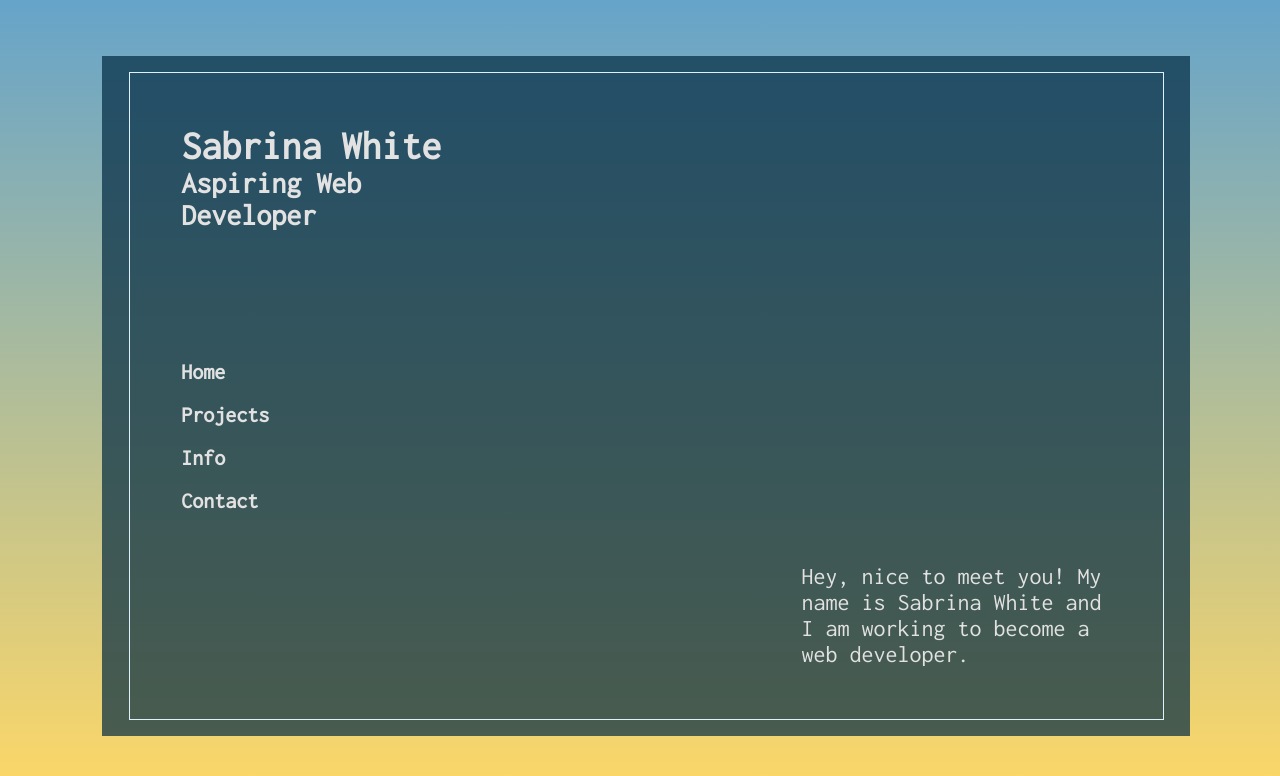
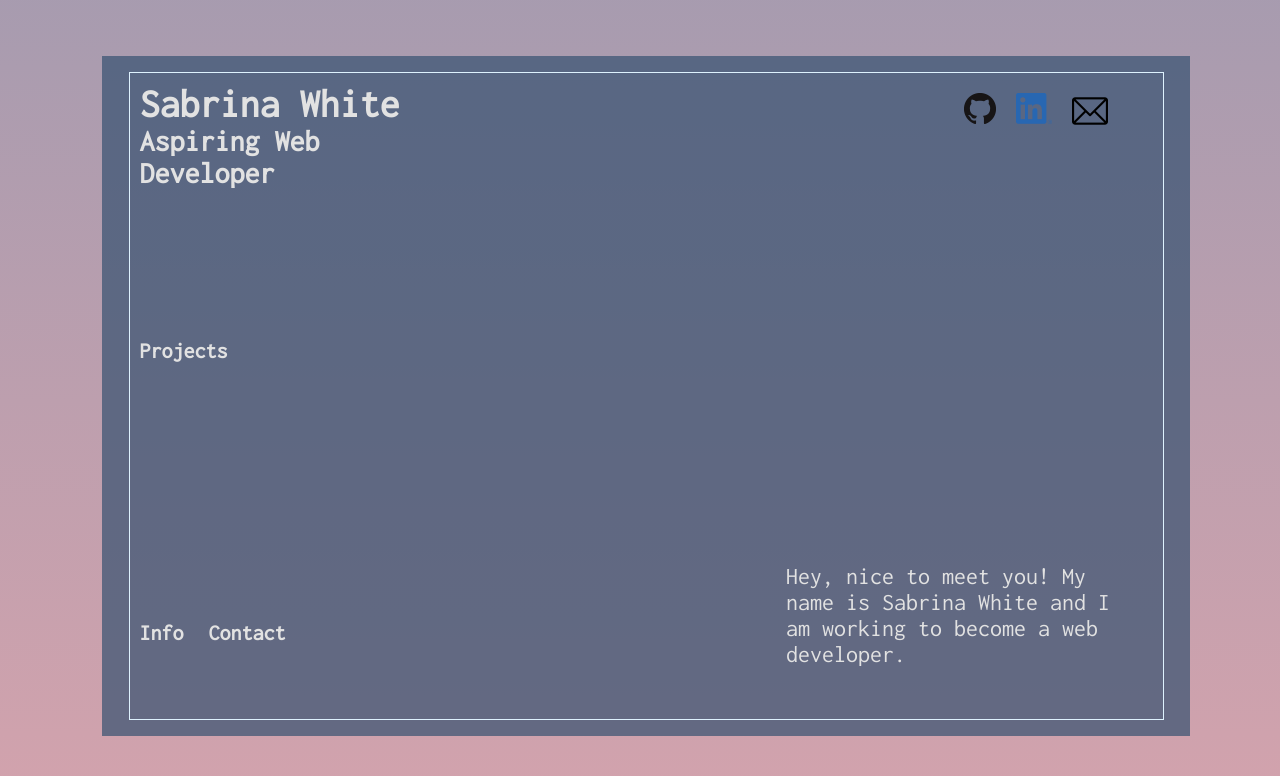
Before and after one commit to Sabrina-S-White/Portfolio, a plain HTML site: page index.html in a window 1280 px wide. Drawn offline with Linux system fonts and the light colour scheme; a web font is replaced by a local one.

Commit message:
worked on index.html

```diff
--- a/index.css
+++ b/index.css
@@ -1,17 +1,18 @@
 @import url('https://fonts.googleapis.com/css2?family=Aboreto&family=Inconsolata&display=swap');
 
 :root {
-    --divLightBlue: 96, 125, 139;
-    --bodyLight: 190, 189, 191;
-    --bodyDark: 37, 37, 37;
-    --bodyBlue: 0, 103, 166;
-    --bodyYellow: 255, 190, 0;
-    --ligtGrey: #D9D9D9;
-    --yellow: 219, 165, 7;
-    --darkBlue: 1, 40, 64;
-    --whiteBlue: 222, 242, 254;
+    --frontColor: 53, 80, 112;
+    --borderLine: 222, 242, 254;
+    --lin1: 109, 89, 122;
+    --lin2: 181, 101, 118;
     --text: 226, 226, 226;
     --alpha: 0.7;
+    --header: 35%;
+    --main: 50%;
+    --footer: 15%;
+    --right: 35%;
+    --middle: 30%;
+    --left: 35%;
     font-size: 20px;
 }
 
@@ -19,10 +20,11 @@
     margin: 0;
     padding: 0;
     font-family: Inconsolata, sans-serif;
+    list-style: none;
+    text-transform: none;
 }
 
 body {
-    /* background-color: linear-gradient(45deg, )); */
     height: 100vh;
     width: 100vw;
     position: fixed;
@@ -40,12 +42,11 @@ body:before {
 	right:0;
 	bottom:0;
 	z-index:-1;
-	background: var(--bodyLight);
-	background: linear-gradient(to bottom, rgba(var(--bodyBlue), 0.6), rgba(var(--bodyYellow), 0.6));
+	background: linear-gradient(to bottom, rgba(var(--lin1), 0.6), rgba(var(--lin2), 0.6));
 }
 
 #primaryDiv {
-    background-color: rgba(var(--darkBlue), var(--alpha));
+    background-color: rgba(var(--frontColor), var(--alpha));
     color: rgb(var(--text));
     height: 85vh;
     width: 85vw;
@@ -57,52 +58,94 @@ body:before {
 .borderDiv {
     width: 95%;
     height: 95%;
-    border: 1px solid rgb(var(--whiteBlue));
+    border: 1px solid rgb(var(--borderLine));
     display: flex;
     justify-content: space-between;
+    overflow: hidden;
+}
+
+#leftDiv {
+    width: var(--left);
+    display: flex;
+    flex-direction: column;
+    position: relative;
+    justify-content: space-between;
+}
+
+.leftHeader {
+    height: var(--header);
+    margin: 0px;
+    padding: 10px;
 
 }
 
-#leftDiv {
-    width: 30%;
-    display: flex;
-    flex-direction: column;
-    margin-top: 5%;
-    margin-left: 5%;
-    margin-bottom: 20%;
-    justify-content: space-between;
+.leftMain {
+    height: var(--main);
+    padding: 10px;
+}
+
+.leftFoot {
+    height: var(--footer);
+    padding: 10px;
+
 }
 
 .list {
     list-style: none;
     display: flex;
     flex-direction: column;
-    gap: 20px;
     font-size: 1.1rem;
+    padding-top: 10%;
 }
 
-.list li {
-    position: relative;
-    font-weight: bolder;
-}
-
-.list li::after {
+#projects::after {
     content: '';
     height: 2px;
     width: 0;
-    background: rgb(var(--whiteBlue));
+    background: rgb(var(--borderLine));
     position: absolute;
     left: 0;
     bottom: -10px;
     transition: 0.5s;
 }
 
-#home:hover::after {
-    width: 19%;
+.bottomLeftList ul li a::after {
+    content: '';
+    height: 2px;
+    width: 0;
+    background: rgb(var(--borderLine));
+    position: absolute;
+    left: 0;
+    bottom: -10px;
+    transition: 0.5s;
+}
+
+.bottomLeftList {
+    display: flex;
+    gap: 25px;
+    position: relative;
+    font-weight: bolder;
+}
+
+.bottomLeftList a {
+    text-decoration: none;
+    color:inherit;
+    font-family: inherit;
+    font-size: 1.1rem;
+}
+
+#projects {
+    border:none;
+    background: var(--frontColor);
+    font-size: inherit;
+    font-family: inherit;
+    color: var(--text);
+    position: relative;
+    font-weight: bolder;
 }
 
 #projects:hover::after {
-    width: 36%;
+    width: 100%;
 }
 
 #info:hover::after {
@@ -119,10 +162,62 @@ ul li a {
 }
 
 #rightDiv {
-    width: 30%;
+    width: var(--right);
     font-size: 1.2rem;
     display: flex;
     align-items: flex-end;
     margin-bottom: 5%;
     margin-right: 5%;
+    justify-content: space-between;
+    flex-direction: column;
+
 }
+
+#rightDiv ul li {
+    width: 36px;
+    height: 36px;
+    list-style: none;
+}
+
+#rightDiv ul li a {
+    text-transform: none;
+}
+
+.rightList ul {
+    display: flex;
+    gap: 20px;
+    margin-top: 20px;
+    width: var(--right);
+}
+
+#midDiv {
+    display: flex;
+    flex-direction: column;
+    margin-top: 5%;
+    margin-left: 5%;
+    margin-bottom: 20%;
+    justify-content: space-between;
+    width: var(--middle);
+}
+
+.dropDownContent {
+    display: none;
+    position: absolute;
+    background-color: rgba(var(--lin1), 0.3);
+    min-width: 150px;
+    box-shadow: 0px 8px 16px 0px rgba(0, 0, 0, 0.2);
+    z-index: 1;
+    margin: 5px;
+
+}
+
+.dropDownContent a {
+    color: var(--text);
+    padding: 12px 16px;
+    text-decoration: none;
+    display: block;
+}
+
+.dropDownDiv:hover .dropDownContent {
+    display: block;
+}
--- a/index.html
+++ b/index.html
@@ -11,22 +11,46 @@
     <div id="primaryDiv">
         <div class="borderDiv">
             <div class="contentDiv" id="leftDiv">
-                <div class="name">
+                <div class="leftHeader">
                     <h1>Sabrina White</h1>
                     <h2>Aspiring Web Developer</h2>
                 </div>
-                <ul class="list">
-                    <li id="home"><a href="">Home</a></li>
-                    <li id="projects"><a href="">Projects</a></li>
-                    <li id="info"><a href="">Info</a></li>
-                    <li id="contact"><a href="">Contact</a>  </li>
-                </ul>
+                <div class="leftMain">
+                    <ul class="list">
+                        <div class="dropDownDiv">
+                            <button id="projects">Projects</button>
+                            <div class="dropDownContent">
+                                <ul>
+                                    <li><a href="./calculator/calculator.html">Calculator</a></li>
+                                    <li><a href="./rps/rps.html">Rock, Paper, Scissors</a></li>
+                                </ul>
+                            </div>
+                        </div>
+                    </ul>
+                </div>
+                <div class="leftFoot">
+                    <div class="bottomLeftList">
+                        <li id="info"><a href="">Info</a></li>
+                        <li id="contact"><a href="">Contact</a></li>
+                    </div>
+                </div>
             </div>
-            <div class="contentDiv" id="midDiv"></div>
+            <div class="contentDiv" id="midDiv">
+                <p class="middlePara">
+
+                </p>
+            </div>
             <div class="contentDiv" id="rightDiv">
-            <p id="rightP">
-                Hey, nice to meet you! My name is Sabrina White and I am working to become a web developer.
-            </p>
+                <div class="rightList">
+                    <ul>
+                        <li><a href="https://github.com/Sabrina-S-White"><img src="./images/GitHub-Mark/PNG/GitHub-Mark-32px.png"></a></li>
+                        <li><a href="https://www.linkedin.com/in/sabrina-white-7ba594b7/"><img src="./images/LinkedIn-Logos/LI-In-Bug32.png"></a></li>
+                        <li><a href="mailto: sabrina.scherma@gmail.com"><img src="./images/email.png"></a></li>
+                    </ul>
+                </div>
+                <p id="rightP">
+                    Hey, nice to meet you! My name is Sabrina White and I am working to become a web developer.
+                </p>
             </div>
         </div>
     </div>
--- a/index.js
+++ b/index.js
@@ -0,0 +1,6 @@
+const middle = document.getElementById('middlePara');
+const projects = document.getElementById('projects');
+
+projects.addEventListener('click', () => {
+    console.log('yep');
+})
```
Also changed, not shown: images/GitHub-Mark/PNG/GitHub-Mark-120px-plus.png (added), images/GitHub-Mark/PNG/GitHub-Mark-32px.png (added), images/GitHub-Mark/PNG/GitHub-Mark-64px.png (added), images/GitHub-Mark/PNG/GitHub-Mark-Light-120px-plus.png (added), images/GitHub-Mark/PNG/GitHub-Mark-Light-32px.png (added), images/GitHub-Mark/PNG/GitHub-Mark-Light-64px.png (added), images/LinkedIn-Logos/LI-In-Bug.png (added), images/LinkedIn-Logos/LI-In-Bug32.png (added), images/LinkedIn-Logos/LI-Logo.png (added), images/email.png (added), 2 other files.
